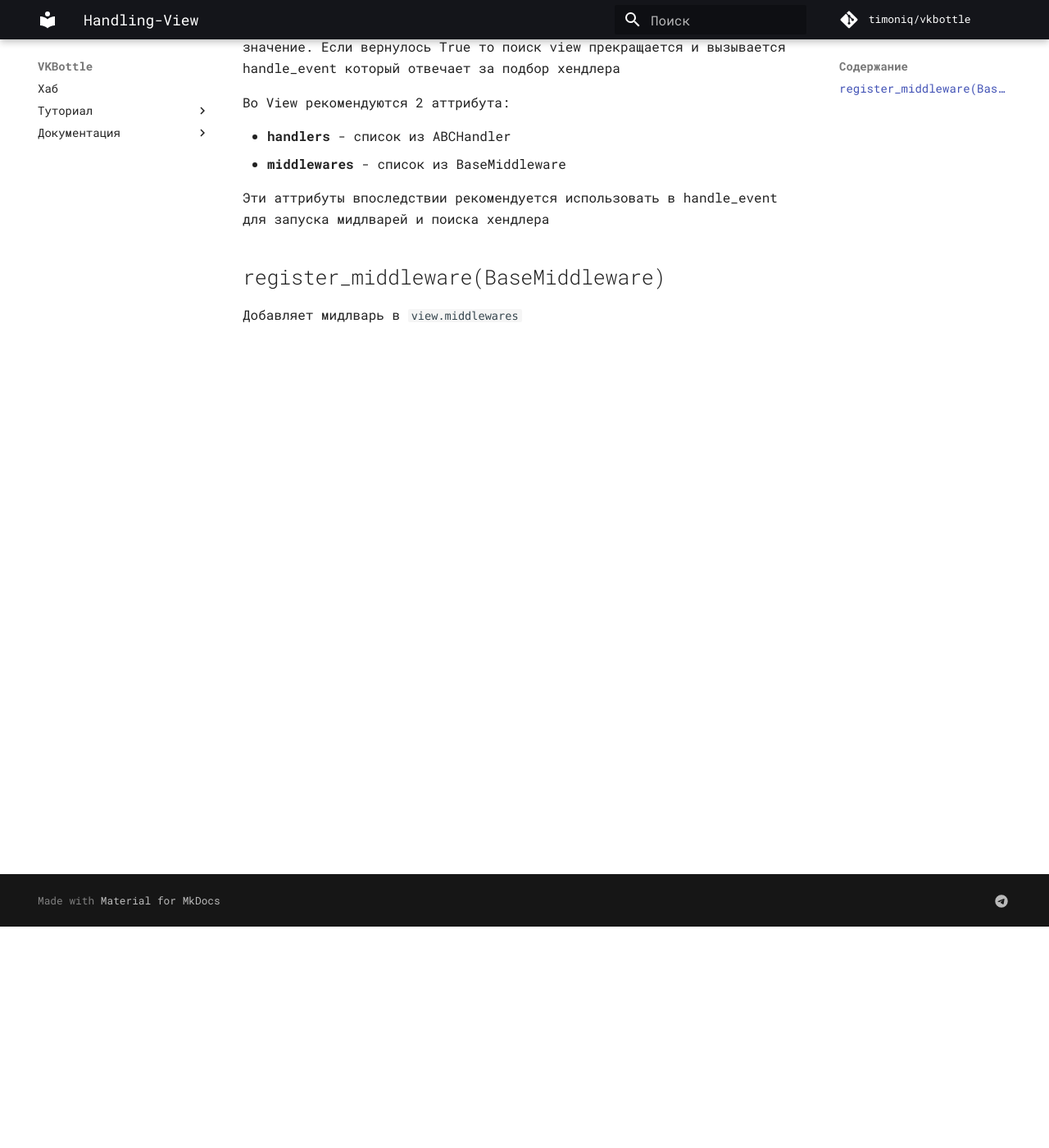
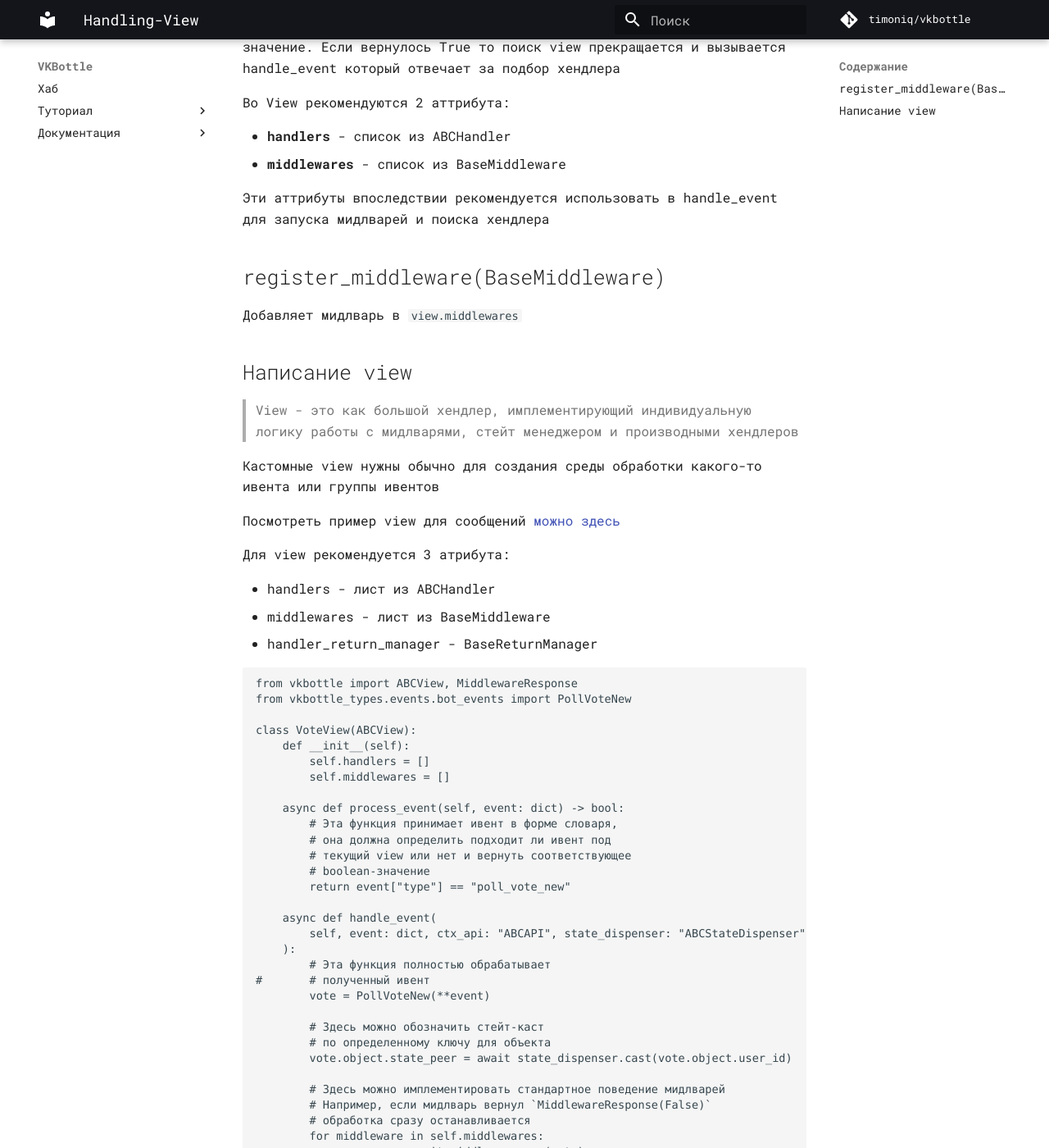
Before and after one commit to vkbottle/vkbottle, an MkDocs documentation site: the page built from docs/high-level/handling/view.md, in a window 1280 px wide and 1400 px high, scrolled down 270 px. Shown: the whole window at 82% size. Built offline with MkDocs 1.6.1 and Material for MkDocs 9.7.7, drawn with Linux system fonts in a browser that asks for light colours; some web fonts are replaced; comment, search, counter and statistics services are not loaded; some of the changed text lies outside the part shown.

Commit message:
add docs for view

````diff
--- a/docs/high-level/handling/view.md
+++ b/docs/high-level/handling/view.md
@@ -16,3 +16,110 @@
 ## register_middleware(BaseMiddleware)
 
 Добавляет мидлварь в `view.middlewares`
+
+## Написание view
+
+> View - это как большой хендлер, имплементирующий индивидуальную логику работы с мидлварями, стейт менеджером и производными хендлеров
+
+Кастомные view нужны обычно для создания среды обработки какого-то ивента или группы ивентов
+
+Посмотреть пример view для сообщений [можно здесь](https://github.com/timoniq/vkbottle/blob/master/vkbottle/dispatch/views/bot/message.py)
+
+Для view рекомендуется 3 атрибута:
+
+* handlers - лист из ABCHandler
+* middlewares - лист из BaseMiddleware
+* handler_return_manager - BaseReturnManager
+
+```python
+from vkbottle import ABCView, MiddlewareResponse
+from vkbottle_types.events.bot_events import PollVoteNew
+
+class VoteView(ABCView):
+    def __init__(self):
+        self.handlers = []
+        self.middlewares = []
+
+    async def process_event(self, event: dict) -> bool:
+        # Эта функция принимает ивент в форме словаря,
+        # она должна определить подходит ли ивент под
+        # текущий view или нет и вернуть соответствующее
+        # boolean-значение
+        return event["type"] == "poll_vote_new"
+
+    async def handle_event(
+        self, event: dict, ctx_api: "ABCAPI", state_dispenser: "ABCStateDispenser"
+    ):
+        # Эта функция полностью обрабатывает
+#       # полученный ивент
+        vote = PollVoteNew(**event)
+
+        # Здесь можно обозначить стейт-каст
+        # по определенному ключу для объекта
+        vote.object.state_peer = await state_dispenser.cast(vote.object.user_id)
+
+        # Здесь можно имплементировать стандартное поведение мидлварей
+        # Например, если мидлварь вернул `MiddlewareResponse(False)`
+        # обработка сразу останавливается
+        for middleware in self.middlewares:
+            response = await middleware.pre(vote)
+            if response == MiddlewareResponse(False):
+                return
+
+        # `handlers` и `handle_responses` нужны для post мидлварей
+        handlers = []
+        handler_responses = []
+
+        for handler in self.handlers:
+            if not await handler.filter(vote):
+                continue
+
+            handler_responses.append(await handler.handle(vote))
+            handlers.append(handler)
+
+            if handler.blocking:
+                break
+
+        # Запуск post-мидлварей
+        for middleware in self.middlewares:
+            await middleware.post(vote, self, handler_responses, handlers)
+```
+
+Поздравляю вы написали свой view! Теперь можно перейти к регистрации хендлеров, но для этого потребуется их создать, можно воспользоваться `FromFuncHandler`:
+
+```python
+from vkbottle.bot import Bot, rules, BotLabeler
+from vkbottle.dispatch.handlers import FromFuncHandler
+from vkbottle_types.events.bot_events import PollVoteNew
+from typing import Dict
+
+
+class MyLabeler(BotLabeler):
+    def views(self) -> Dict[str, "ABCView"]:
+        # Из views должны быть возвращены все view которые
+        # будут позже обрабатываться роутером
+        return {"vote_view": my_view}
+
+
+async def vote_up(vote: PollVoteNew):
+    print("{} со стейтом {} голосует за {}".format(
+        vote.object.user_id,
+        vote.object.state_peer,
+        vote.object.option_id
+    ))
+
+async def vote_up_admin(vote: PollVoteNew):
+    print("Админ проголосовал за {}", vote.object.option_id)
+
+my_view = VoteView()
+my_view.handlers = [
+    FromFuncHandler(vote_up_admin, rules.FuncRule(lambda v: v.object.user_id in admin_ids)),
+    FromFuncHandler(vote_up)
+]
+
+bot = Bot()
+bot.labeler = MyLabeler()
+admin_ids = [1]
+```
+
+Бот с `VoteView` готов
````
Also changed, not shown: 1 other file.
